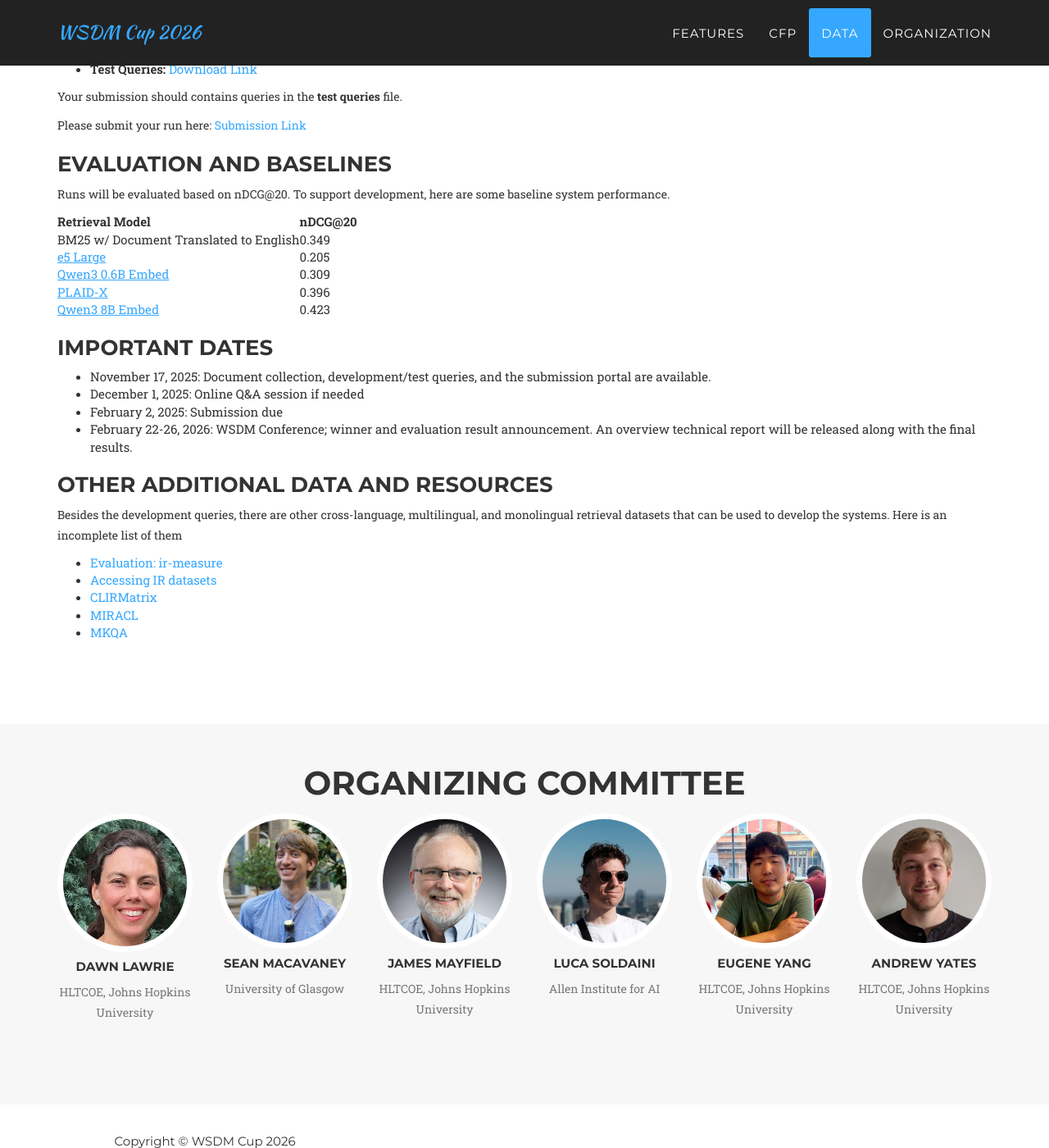
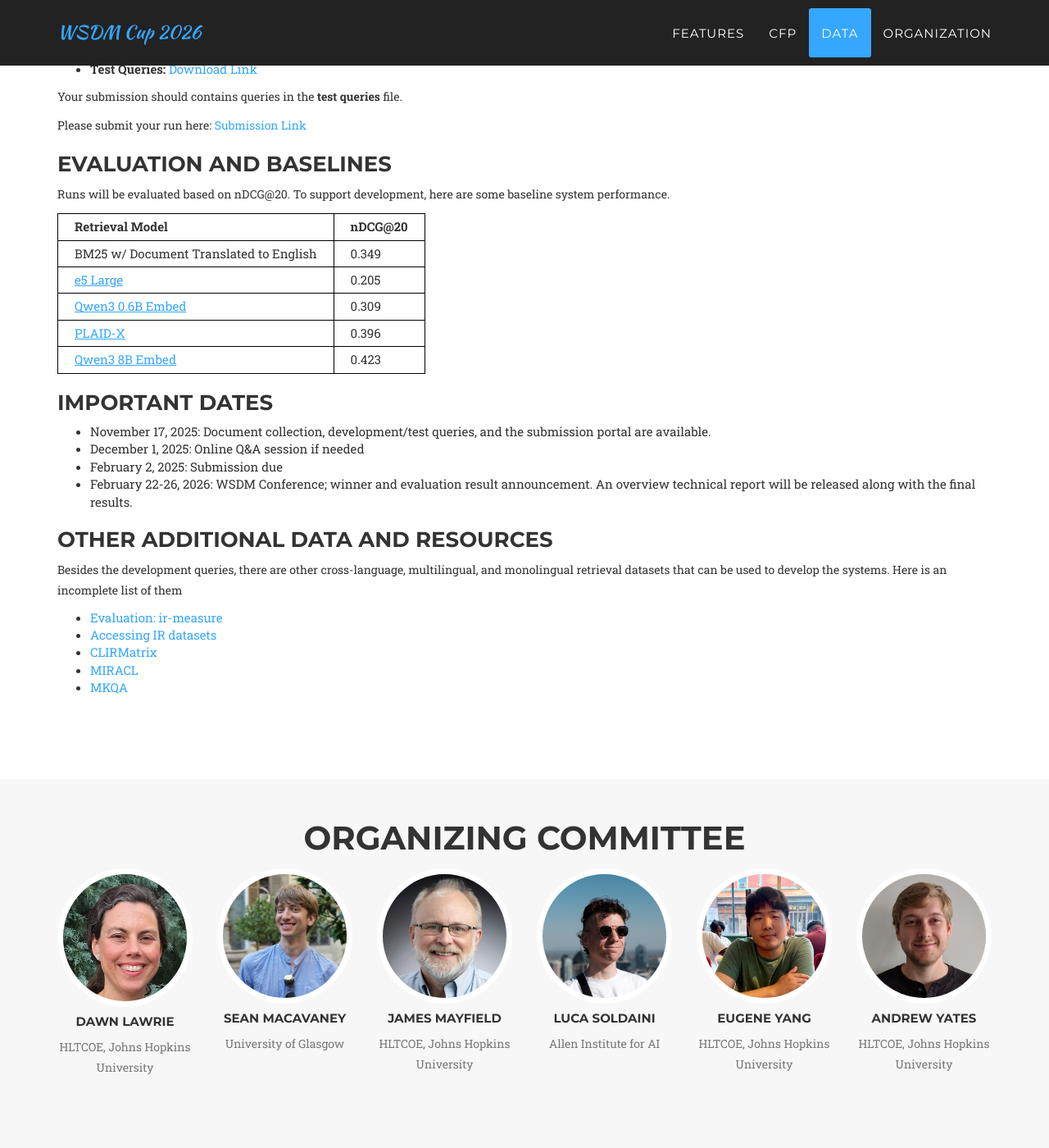
Before and after one commit to wsdmcup-2026/wsdmcup-2026.github.io, a Jekyll site: the page built from index.html, in a window 1280 px wide and 1400 px high, scrolled down 2264 px. Shown: the whole window at 82% size. Built offline with Jekyll 4.4.1, drawn with Linux system fonts in a browser that asks for light colours; some web fonts are replaced.

Commit message:
Fix table selector syntax in agency.css

```diff
--- a/_includes/css/agency.css
+++ b/_includes/css/agency.css
@@ -57,7 +57,7 @@ h6 {
     font-weight: 700;
 }
 
-table > td, table > th {
+table td, table th {
     padding: 5px 20px;
     border: 1px black solid !important;
 }
```
